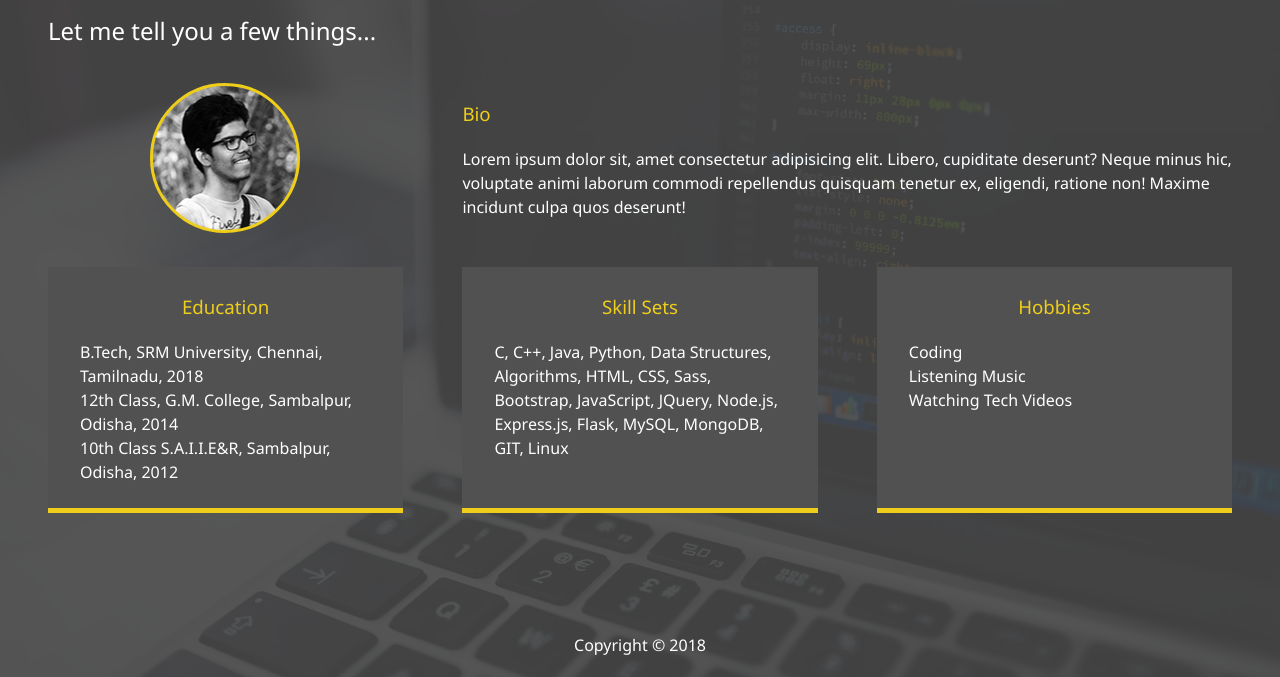
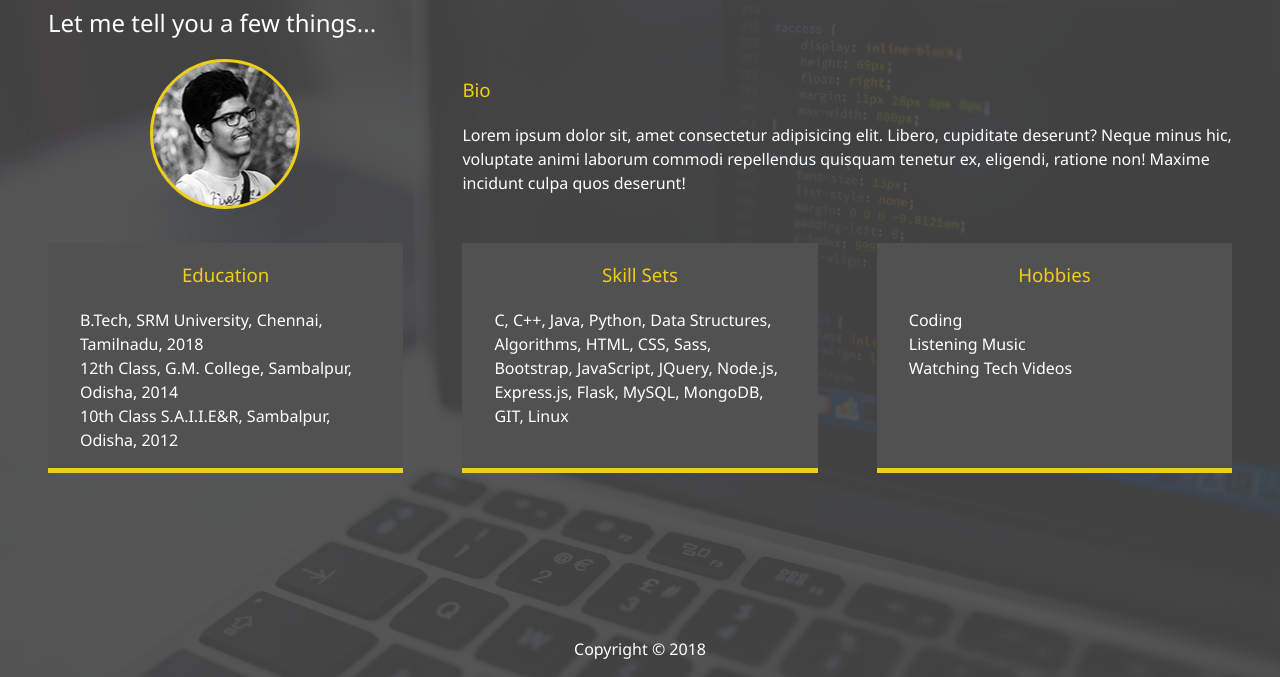
Before and after one commit to abhisekh96/my-portfolio, a website: page dist/about.html in a window 1280 px wide. Shown: the part 123-800 px from the top of the page. Drawn offline with Linux system fonts and the light colour scheme.

Commit message:
Fixed Footer

```diff
--- a/scss/main.scss
+++ b/scss/main.scss
@@ -48,7 +48,7 @@ main {
   padding: 3rem;
   padding-bottom: 1rem;
   // height: 100%;
-  min-height: calc(100vh - 60px);
+  min-height: calc(100vh - 40px);
 
   .icons {
     margin-top: 1rem;
@@ -76,13 +76,13 @@ main {
 #about {
   h1 {
     font-size: 3rem;
-    margin-bottom: 1rem;
+    margin-bottom: 0.5rem;
     font-weight: 100;
   }
 
   h2 {
     font-size: 1.5rem;
-    margin-bottom: 2rem;
+    margin-bottom: 1rem;
     font-weight: 100;
   }
 
@@ -137,7 +137,7 @@ main {
 
   .job {
     background: lighten($color: $primary-color, $amount: 5);
-    padding: 0.5rem 1rem;
+    padding: 0 1rem;
     border-bottom: $secondary-color 5px solid;
   }
 
@@ -316,8 +316,8 @@ main {
 
 #main-footer {
   text-align: center;
-  height: 60px;
-  padding: 1rem;
+  height: 30px;
+  // padding: 1rem;
   // background: darken($color: $primary-color, $amount: 10);
   color: set-text-color($primary-color);
   // opacity: 0.9;
```
Also changed, not shown: dist/css/main.css.
